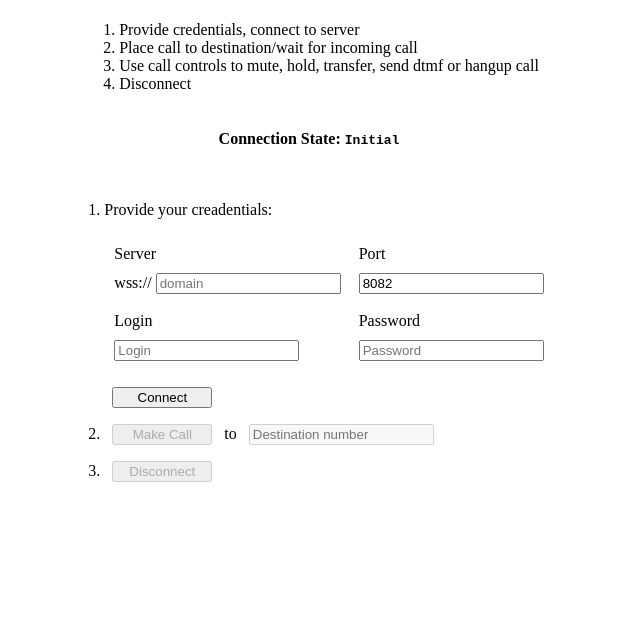
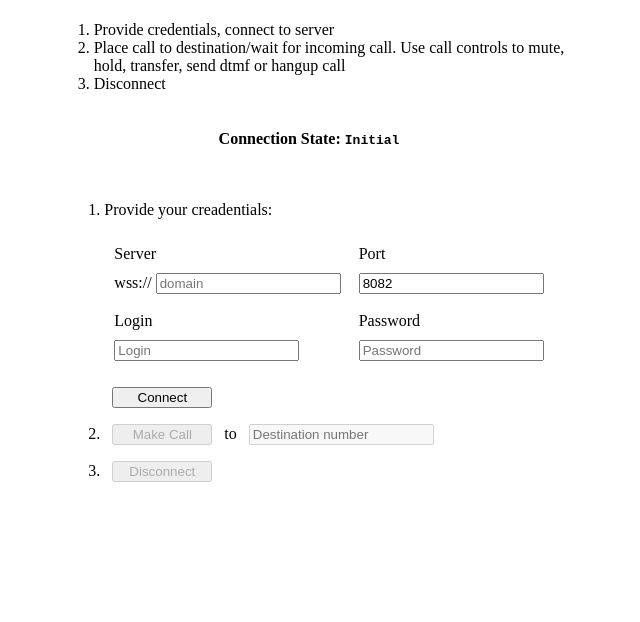
Before and after one commit to eugenesyuk/verto-phone, a website: page index.html in a window 1280 px wide. Shown: the part 178-800 px from the top of the page, without its empty margins (331-971 px from the left). Drawn offline with nearby package versions, Linux system fonts and the light colour scheme.

Commit message:
Updated instruction steps

```diff
--- a/index.html
+++ b/index.html
@@ -13,8 +13,7 @@
     <div>
       <ol>
         <li>Provide credentials, connect to server</li>
-        <li>Place call to destination/wait for incoming call</li>
-        <li>Use call controls to mute, hold, transfer, send dtmf or hangup call</li>
+        <li>Place call to destination/wait for incoming call. Use call controls to mute,<br/> hold, transfer, send dtmf or hangup call</li>
         <li>Disconnect</li>
       </ol>
     </div>
```
